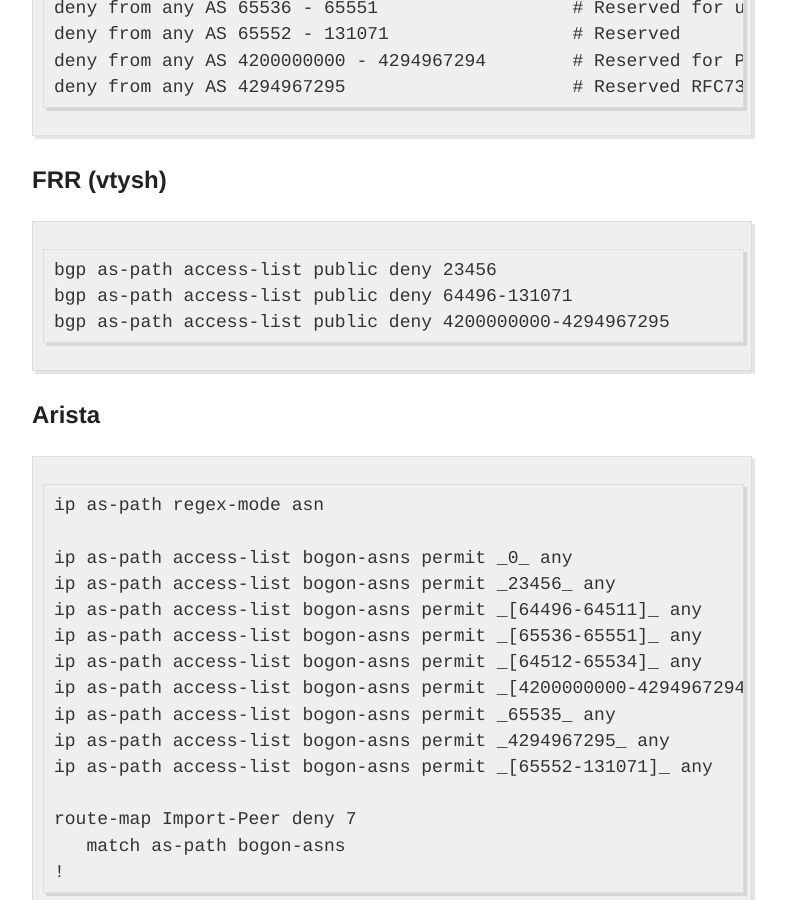
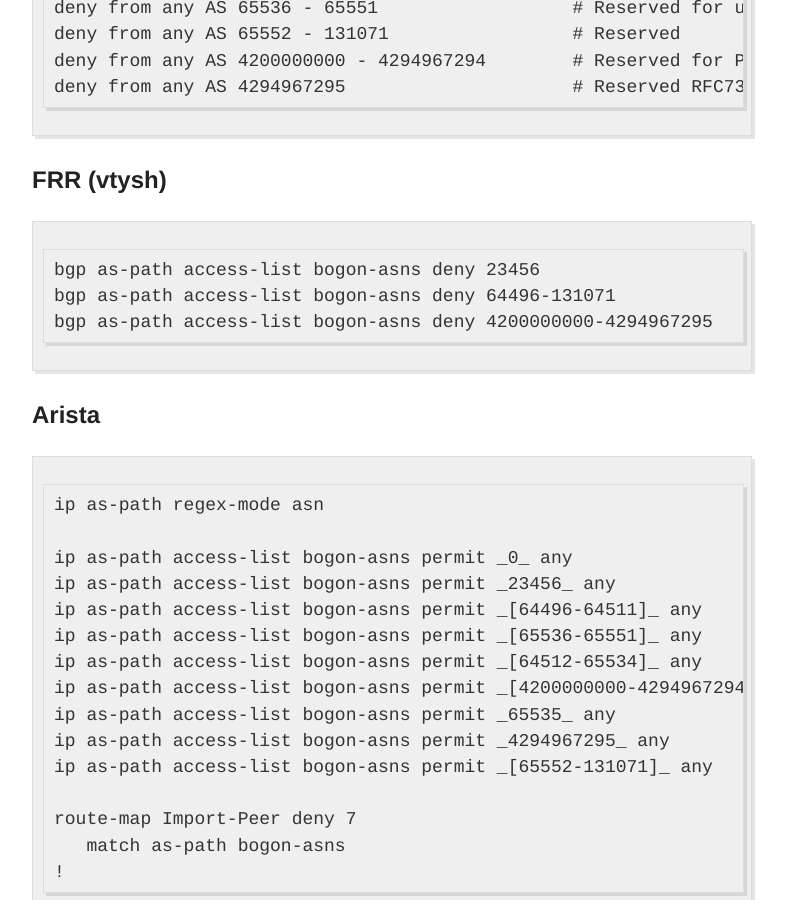
Before and after one commit to NLNOG/bgpfilterguide, a Jekyll site: the page built from guides/bogon_asns.md, in a window 1280 px wide and 900 px high, scrolled down 5376 px. Shown: the whole window, without its empty margins (248-1034 px from the left). Built offline with Jekyll 4.4.1, drawn with Linux system fonts in a browser that asks for light colours.

Commit message:
change access-list name

````diff
--- a/guides/bogon_asns.md
+++ b/guides/bogon_asns.md
@@ -197,9 +197,9 @@
 
 ## FRR (vtysh)
 ```
-bgp as-path access-list public deny 23456
-bgp as-path access-list public deny 64496-131071
-bgp as-path access-list public deny 4200000000-4294967295
+bgp as-path access-list bogon-asns deny 23456
+bgp as-path access-list bogon-asns deny 64496-131071
+bgp as-path access-list bogon-asns deny 4200000000-4294967295
 ```
 
 
````
